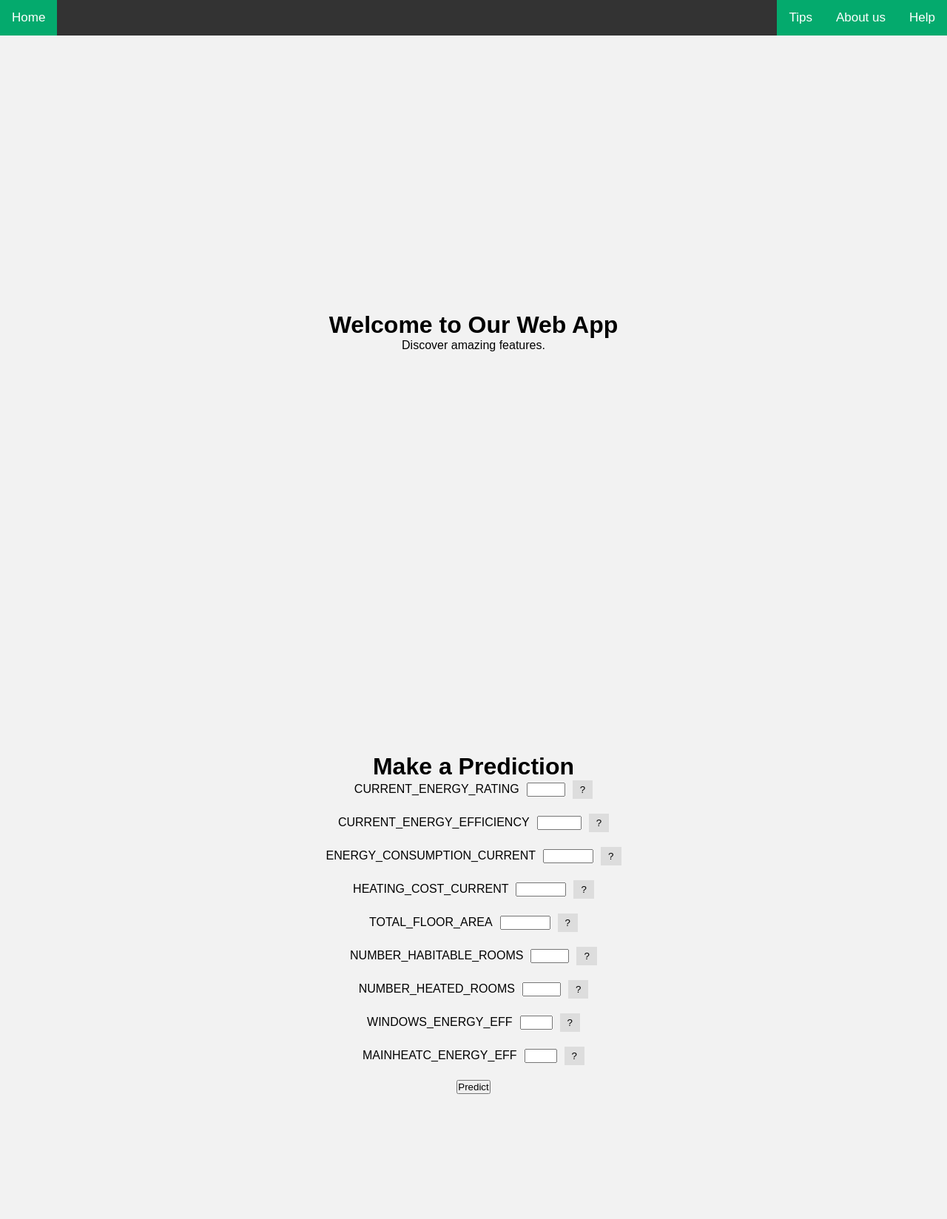
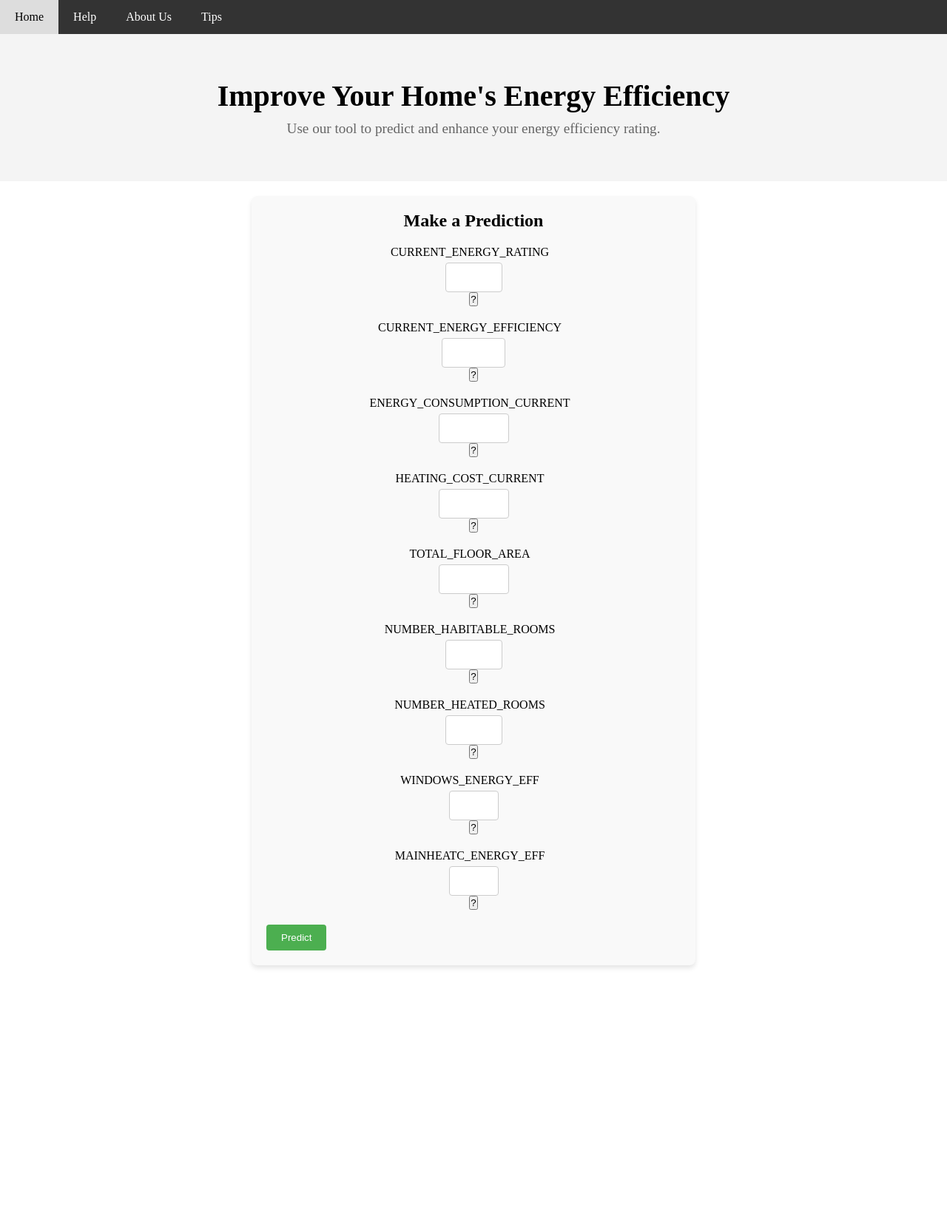
Before and after one commit to MichailChristou/MyApp, a Flask app: page / in a window 1280 px wide. Shown: the whole page at 74% size. After the commit the page ends 1309 px from the top, so only its background shows below. Run offline with Flask 3, Linux system fonts and the light colour scheme; parts of the project's set-up code (start-up, migrations or seed data) failed here and were passed over.

Commit message:
Visual changes and creation of the tips,help,about pages

```diff
--- a/Templates/index.html
+++ /dev/null
@@ -1,45 +0,0 @@
-<!DOCTYPE html>
-<html lang="en">
-<head>
-    <link rel="stylesheet" href="..\static\styles.css">
-    <meta charset="UTF-8">
-    <meta name="viewport" content="width=device-width, initial-scale=1.0">
-    <title>Prediction App</title>
-</head>
-<body>
-
-    <div id="navbar" class="topnav">
-        <a class="active" href="#home">Home</a>
-        <a href="#help" class="split">Help</a>
-        <a href="#about" class="split">About us</a>
-        <a href="#tips" class="split">Tips</a>
-    </div>
-
-
-    <div class="centered-container">
-        <h1>Welcome to Our Web App</h1>
-        <p>Discover amazing features.</p>
-    </div>
-
-
-    <div class="centered-container">
-        <h1>Make a Prediction</h1>
-        <form action="/predict" method="post" class="centered-form">
-            {% for feature, range in numeric_columns_ranges.items() %}
-                <div style="display: flex; align-items: center; margin-bottom: 20px;">
-                    <label for="{{ feature }}" style="margin-right: 10px;">{{ feature }}</label>
-                    <input type="number" name="{{ feature }}" id="{{ feature }}" min="{{ range[0] }}" max="{{ range[1] }}" required style="flex-grow: 1; margin-right: 10px;">
-
-                    <!-- Tooltip Info button -->
-                    <div class="tooltip">
-                        <button type="button" style="background-color: #ddd; border: none; padding: 5px 10px; cursor: pointer;">?</button>
-                        <span class="tooltiptext">Enter a value between {{ range[0] }} and {{ range[1] }}</span>
-                    </div>
-                </div>
-            {% endfor %}
-            <button type="submit">Predict</button>
-        </form>
-    </div>
-
-</body>
-</html>
--- a/main.py
+++ b/main.py
@@ -1,5 +1,6 @@
 from flask import Flask, render_template, request
 from model import prediction_model  # Import the PredictionModel instance
+import gunicorn
 
 app = Flask(__name__)
 
@@ -36,6 +37,21 @@ def predict():
 
     return render_template('result.html', prediction=prediction)
 
+# Help page
+@app.route('/help')
+def help():
+    return render_template('help.html')
+
+# About Us page
+@app.route('/about')
+def about():
+    return render_template('about.html')
+
+# Tips page
+@app.route('/tips')
+def tips():
+    return render_template('tips.html')
+
 
 if __name__ == "__main__":
     app.run(debug=True)
--- a/static/styles.css
+++ b/static/styles.css
@@ -1,39 +1,22 @@
+/* General Reset */
 * {
     margin: 0;
     padding: 0;
     box-sizing: border-box;
 }
 
-  body {
-    font-family: Arial, sans-serif;
-    background-color: #f2f2f2;
-  }
-
-  .container {
-    width: 100%;
-    max-width: 1200px;
-    margin: 0 auto;
-  }
-
-  #navbar {
-    position: sticky;
-    top: 0;
+/* Navbar Styles */
+.topnav {
+    background-color: #333;
     overflow: hidden;
-    background-color: #333;
-  }
-
-  .topnav {
-    overflow: hidden;
-    background-color: #333;
 }
 
 .topnav a {
     float: left;
-    color: #f2f2f2;
+    color: white;
     text-align: center;
-    padding: 14px 16px;
+    padding: 14px 20px;
     text-decoration: none;
-    font-size: 17px;
 }
 
 .topnav a:hover {
@@ -41,100 +24,66 @@
     color: black;
 }
 
-  .topnav a.active {
-    background-color: #04AA6D;
+.active {
+    background-color: #4CAF50;
     color: white;
 }
 
-  .topnav a.split {
+.split {
     float: right;
-    background-color: #04AA6D;
-    color: white;
 }
 
-  .navbar {
-    display: flex;
-    justify-content: space-between;
-    align-items: center;
+/* Hero Section */
+.hero {
+    text-align: center;
+    padding: 60px 20px;
+    background-color: #f4f4f4;
 }
 
-  a {
-    color: inherit;
-    text-decoration: none;
+.hero h1 {
+    font-size: 2.5rem;
+    margin-bottom: 10px;
 }
 
-  a:hover {
-    color: #48bb78;
+.hero p {
+    font-size: 1.2rem;
+    color: #666;
 }
 
-  .btn {
-    display: inline-flex;
-    align-items: center;
-    padding: 0.75rem 1.5rem;
-    border-radius: 0.375rem;
-    font-size: 1rem;
-    cursor: pointer;
-    transition: background-color 0.3s ease;
+/* Prediction Form */
+.prediction-form {
+    max-width: 600px;
+    margin: 20px auto;
+    padding: 20px;
+    background-color: #f9f9f9;
+    border-radius: 8px;
+    box-shadow: 0 4px 6px rgba(0, 0, 0, 0.1);
 }
 
-  .hover\:bg-green-600:hover {
-    background-color: #38a169;
+.prediction-form h2 {
+    text-align: center;
+    margin-bottom: 20px;
 }
 
-  .ml-2 {
-    margin-left: 0.5rem;
+.input-container {
+    display: flex;
+    align-items: center;
+    margin-bottom: 20px;
 }
 
-  .rounded-lg {
-    border-radius: 0.5rem;
+.input-container label {
+    flex-basis: 30%;
+    margin-right: 10px;
+    font-size: 1rem;
 }
 
-  .shadow-lg {
-    box-shadow: 0 10px 15px rgba(0, 0, 0, 0.1);
+.input-container input {
+    flex-grow: 1;
+    padding: 8px;
+    font-size: 1rem;
+    border: 1px solid #ccc;
+    border-radius: 4px;
 }
-
-  #slide-down-section {
-    max-height: 0;
-    opacity: 0;
-    overflow: hidden;
-    transition: max-height 0.5s ease, opacity 0.5s ease;
-  }
-
-  #slide-down-section.active {
-    max-height: 1000px;
-    opacity: 1;
-  }
-
-  .input {
-    width: 100%;
-    padding: 0.75rem 1rem;
-    border-radius: 0.375rem;
-    background-color: #2d3748;
-    border: none;
-    color: #fff;
-    transition: background-color 0.3s ease;
-  }
-
-  .input:focus {
-    outline: none;
-    background-color: #4a5568;
-  }
-
-  .centered-container {
-    display: flex;
-    flex-direction: column;
-    justify-content: center;
-    align-items: center;
-    min-height: 100vh;
-    text-align: center;
-}
-
-.centered-form {
-    display: flex;
-    flex-direction: column;
-    align-items: center;
-}
-
 
 .tooltip {
     position: relative;
@@ -143,17 +92,17 @@
 
 .tooltip .tooltiptext {
     visibility: hidden;
-    width: 160px;
+    width: 200px;
     background-color: #555;
     color: #fff;
     text-align: center;
-    border-radius: 5px;
-    padding: 5px;
+    border-radius: 6px;
+    padding: 5px 0;
     position: absolute;
     z-index: 1;
-    bottom: 125%; /* Position above the button */
+    bottom: 125%;
     left: 50%;
-    margin-left: -80px;
+    margin-left: -100px;
     opacity: 0;
     transition: opacity 0.3s;
 }
@@ -162,3 +111,81 @@
     visibility: visible;
     opacity: 1;
 }
+
+/* Button Styles */
+.btn-primary {
+    background-color: #4CAF50;
+    color: white;
+    padding: 10px 20px;
+    border: none;
+    border-radius: 4px;
+    cursor: pointer;
+    display: inline-block;
+    text-decoration: none;
+    text-align: center;
+}
+
+.btn-primary:hover {
+    background-color: #45a049;
+}
+
+/* Centered Container */
+.centered-container {
+    text-align: center;
+    padding: 40px 20px;
+}
+
+
+/* Help Form Styles */
+.help-form {
+    max-width: 600px;
+    margin: 20px auto;
+    padding: 20px;
+    background-color: #f9f9f9;
+    border-radius: 8px;
+    box-shadow: 0 4px 6px rgba(0, 0, 0, 0.1);
+}
+
+.help-form h1, .about-us h1, .tips-blog h1 {
+    text-align: center;
+    margin-bottom: 20px;
+}
+
+.input-container {
+    display: flex;
+    flex-direction: column;
+    margin-bottom: 20px;
+}
+
+.input-container label {
+    margin-bottom: 5px;
+}
+
+.input-container input, .input-container textarea {
+    padding: 10px;
+    font-size: 1rem;
+    border: 1px solid #ccc;
+    border-radius: 4px;
+}
+
+/* Blog Post Styles */
+.tips-blog {
+    max-width: 800px;
+    margin: 20px auto;
+    padding: 20px;
+    background-color: #fff;
+}
+
+.blog-post {
+    margin-bottom: 40px;
+}
+
+.blog-post h2 {
+    font-size: 1.5rem;
+    margin-bottom: 10px;
+}
+
+.blog-post p {
+    font-size: 1rem;
+    color: #666;
+}
--- /dev/null
+++ b/templates/index.html
@@ -0,0 +1,43 @@
+<!DOCTYPE html>
+<html lang="en">
+<head>
+    <link rel="stylesheet" href="..\static\styles.css">
+    <meta charset="UTF-8">
+    <meta name="viewport" content="width=device-width, initial-scale=1.0">
+    <title>Energy Efficiency Predictor</title>
+</head>
+<body>
+    <!-- Navbar -->
+    <nav class="topnav">
+        <a class="active" href="#home">Home</a>
+        <a href="">Help</a>
+        <a href="">About Us</a>
+        <a href="">Tips</a>
+    </nav>
+
+    <!-- Welcome Section -->
+    <section class="hero">
+        <h1>Improve Your Home's Energy Efficiency</h1>
+        <p>Use our tool to predict and enhance your energy efficiency rating.</p>
+    </section>
+
+    <!-- Prediction Form Section -->
+    <section class="prediction-form">
+        <h2>Make a Prediction</h2>
+        <form action="/predict" method="post">
+            {% for feature, range in numeric_columns_ranges.items() %}
+                <div class="input-container">
+                    <label for="{{ feature }}">{{ feature }}</label>
+                    <input type="number" name="{{ feature }}" id="{{ feature }}" min="{{ range[0] }}" max="{{ range[1] }}" required>
+                    <div class="tooltip">
+                        <button type="button">?</button>
+                        <span class="tooltiptext">Enter a value between {{ range[0] }} and {{ range[1] }}</span>
+                    </div>
+                </div>
+            {% endfor %}
+            <button type="submit" class="btn-primary">Predict</button>
+        </form>
+    </section>
+
+</body>
+</html>
```
Also changed, not shown: Templates/result.html (deleted, +0 -25 lines), templates/result.html (added, +25 -0 lines). Lines whose indentation alone changed are shown as unchanged.
